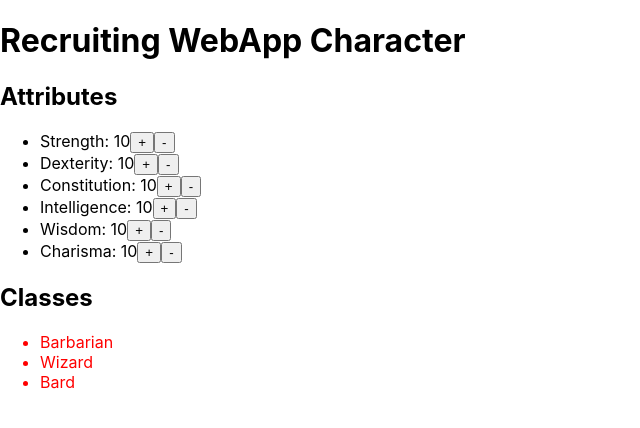
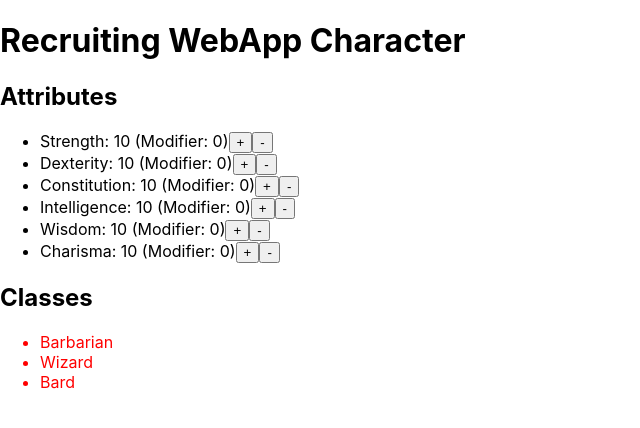
Before and after one commit to talalabbas84/recruiting-webapp-character, a React (Create React App) app: page / in a window 1280 px wide. Shown: the top 428 px of the page, without its empty margins (0-640 px from the left). Built offline with nearby package versions, Linux system fonts and the light colour scheme.

Commit message:
Add attribute modifiers and display them in AttributeControls

```diff
--- a/src/components/AttributeControls.tsx
+++ b/src/components/AttributeControls.tsx
@@ -1,5 +1,5 @@
 import { useDispatch, useSelector } from 'react-redux';
-import { ATTRIBUTE_LIST } from '../consts';
+import { ATTRIBUTE_LIST } from '../constants/attributes';
 import {
   decrementAttribute,
   incrementAttribute
@@ -10,6 +10,9 @@ const AttributeControls = () => {
   const attributes = useSelector(
     (state: RootState) => state.character.attributes
   );
+  const modifiers = useSelector(
+    (state: RootState) => state.character.modifiers
+  );
   const dispatch = useDispatch();
 
   return (
@@ -19,7 +22,8 @@ const AttributeControls = () => {
         {ATTRIBUTE_LIST.map(attribute => (
           <li key={attribute}>
             <span>
-              {attribute}: {attributes[attribute]}
+              {attribute}: {attributes[attribute]} (Modifier:{' '}
+              {modifiers[attribute]})
             </span>
             <button onClick={() => dispatch(incrementAttribute(attribute))}>
               +
--- /dev/null
+++ b/src/constants/attributes.ts
@@ -0,0 +1,8 @@
+export const ATTRIBUTE_LIST = [
+  'Strength',
+  'Dexterity',
+  'Constitution',
+  'Intelligence',
+  'Wisdom',
+  'Charisma'
+];
--- a/src/state/characterSlice.ts
+++ b/src/state/characterSlice.ts
@@ -1,17 +1,27 @@
 import { createSlice } from '@reduxjs/toolkit';
 import { CLASS_LIST } from '../constants/classes';
 import { ATTRIBUTE_LIST } from '../consts';
+
+const calculateModifier = (attributeValue: number) =>
+  Math.floor((attributeValue - 10) / 2);
+
+
 const initialState = {
   attributes: ATTRIBUTE_LIST.reduce((acc, attribute) => {
-    acc[attribute] = 10;
+    acc[attribute] = 10; // Default value
+    return acc;
+  }, {} as Record<string, number>),
+  modifiers: ATTRIBUTE_LIST.reduce((acc, attribute) => {
+    acc[attribute] = Math.floor((10 - 10) / 2); // Default modifier for value 10
     return acc;
   }, {} as Record<string, number>),
   totalAttributes: 60,
   classes: Object.keys(CLASS_LIST).reduce((acc, className) => {
-    acc[className] = false;
+    acc[className] = false; // Default to not meeting requirements
     return acc;
   }, {} as Record<string, boolean>)
 };
+
 
 const doesMeetClassRequirements = (
   attributes: Record<string, number>,
@@ -31,7 +41,11 @@ const characterSlice = createSlice({
       const attribute = action.payload;
       if (state.totalAttributes < 70) {
         state.attributes[attribute] += 1;
+        state.modifiers[attribute] = Math.floor(
+          (state.attributes[attribute] - 10) / 2
+        );
         state.totalAttributes += 1;
+
         // Update class requirements
         Object.keys(state.classes).forEach(className => {
           state.classes[className] = doesMeetClassRequirements(
@@ -47,7 +61,11 @@ const characterSlice = createSlice({
       const attribute = action.payload;
       if (state.attributes[attribute] > 0) {
         state.attributes[attribute] -= 1;
+        state.modifiers[attribute] = Math.floor(
+          (state.attributes[attribute] - 10) / 2
+        );
         state.totalAttributes -= 1;
+
         // Update class requirements
         Object.keys(state.classes).forEach(className => {
           state.classes[className] = doesMeetClassRequirements(
@@ -60,6 +78,6 @@ const characterSlice = createSlice({
   }
 });
 
-export const { incrementAttribute, decrementAttribute } = characterSlice.actions;
-
+export const { incrementAttribute, decrementAttribute } =
+  characterSlice.actions;
 export default characterSlice.reducer;
```
